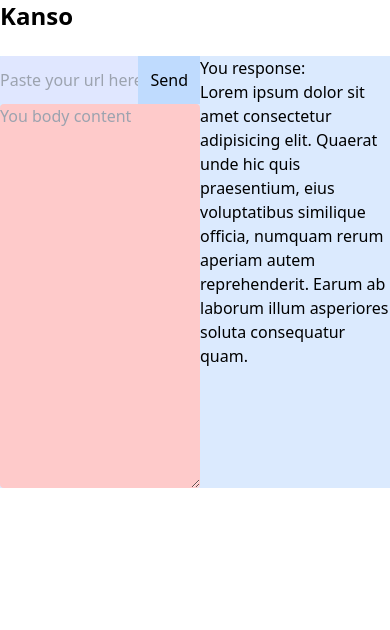
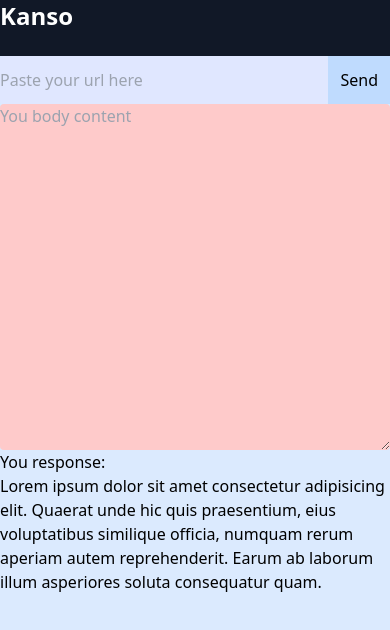
Before and after one commit to flakevine/kanso, a React (Vite) app: page / in a window 390 px wide. Shown: the top 630 px of the page. Built offline with nearby package versions, Linux system fonts and the light colour scheme.

Commit message:
Add basic responsive layout and rename ui components

```diff
--- a/src-tauri/tauri.conf.json
+++ b/src-tauri/tauri.conf.json
@@ -59,7 +59,9 @@
         "height": 600,
         "resizable": true,
         "title": "Kanso",
-        "width": 800
+        "width": 800,
+        "minHeight": 800,
+        "minWidth": 300
       }
     ]
   }
--- a/src/App.tsx
+++ b/src/App.tsx
@@ -1,14 +1,14 @@
-import Request from "./components/Request";
-import Response from "./components/Response";
+import RequestPanel from "./components/RequestPanel";
+import ResponsePanel from "./components/ResponsePanel";
 
 function App() {
   return (
-    <div>
-      <p className='font-bold text-2xl'>Kanso</p>
+    <div className="h-screen bg-gray-900 flex flex-col">
+      <p className='font-bold text-2xl text-white'>Kanso</p>
       <br></br>
-      <main className="flex w-screen bg-slate-100">
-        <Request />
-        <Response />
+      <main className="flex h-full w-screen bg-slate-100 flex-col sm:flex-row">
+        <RequestPanel />
+        <ResponsePanel />
       </main>
     </div>
   )
--- a/src/components/Request.tsx
+++ b/src/components/RequestPanel.tsx
@@ -2,12 +2,12 @@ import { useState } from 'react'
 export default function Form() {
     const [url, setUrl] = useState("");
     return (
-        <div className='bg-blue-100 flex flex-col w-full'>
+        <div className='bg-blue-100 flex flex-col w-full h-full'>
             <div className='flex'>
                 <input className='bg-indigo-100 rounded w-full' type="text" value={url} onChange={(event) => setUrl(event.target.value)} placeholder='Paste your url here' />
                 <input className='bg-blue-200 p-3' type="button" value="Send" onClick={() => window.alert("Sending message")} />
             </div>
-            <textarea className='bg-red-200 rounded h-96' placeholder='You body content' />
+            <textarea className='bg-red-200 rounded h-full' placeholder='You body content' />
         </div>
     );
 }
--- a/src/components/Response.tsx
+++ b/src/components/ResponsePanel.tsx
@@ -2,7 +2,7 @@ import { useState } from 'react'
 export default function Form() {
     const [url, setUrl] = useState("");
     return (
-        <div className='bg-blue-100 flex flex-col w-full'>
+        <div className='bg-blue-100 flex flex-col w-full h-full'>
             <p>You response:</p>
             <p>Lorem ipsum dolor sit amet consectetur adipisicing elit. Quaerat unde hic quis praesentium, eius voluptatibus similique officia, numquam rerum aperiam autem reprehenderit. Earum ab laborum illum asperiores soluta consequatur quam.</p>
         </div>
```
